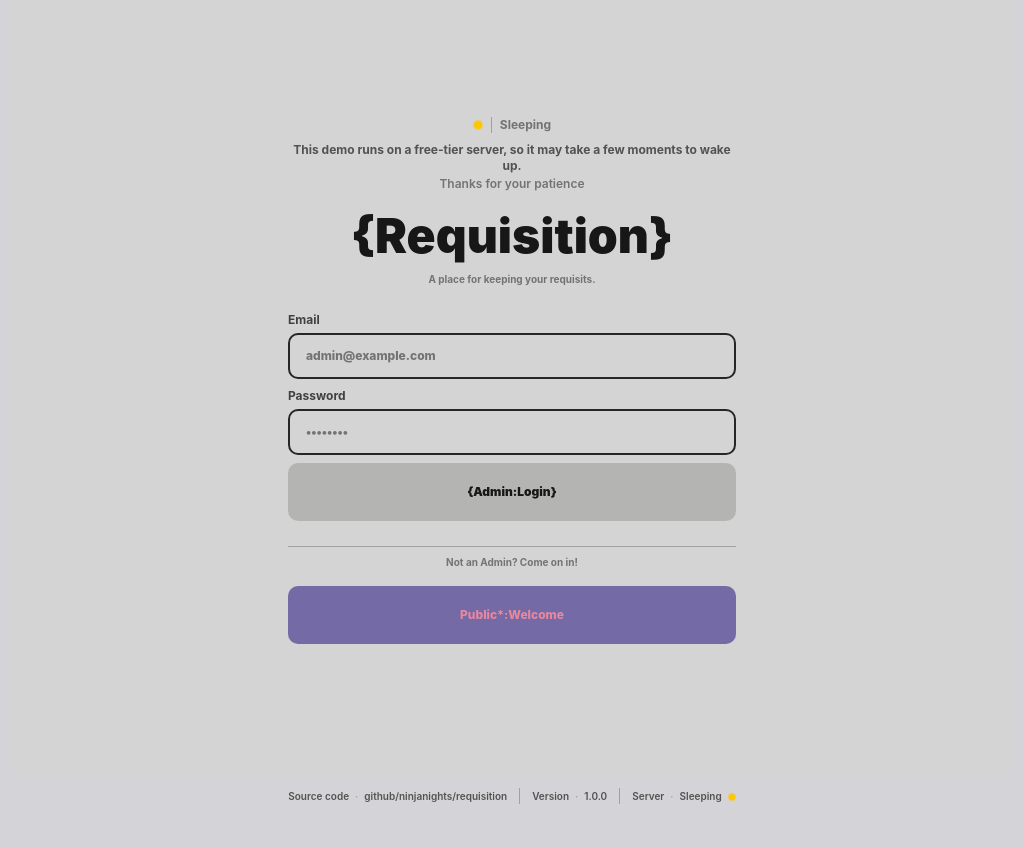
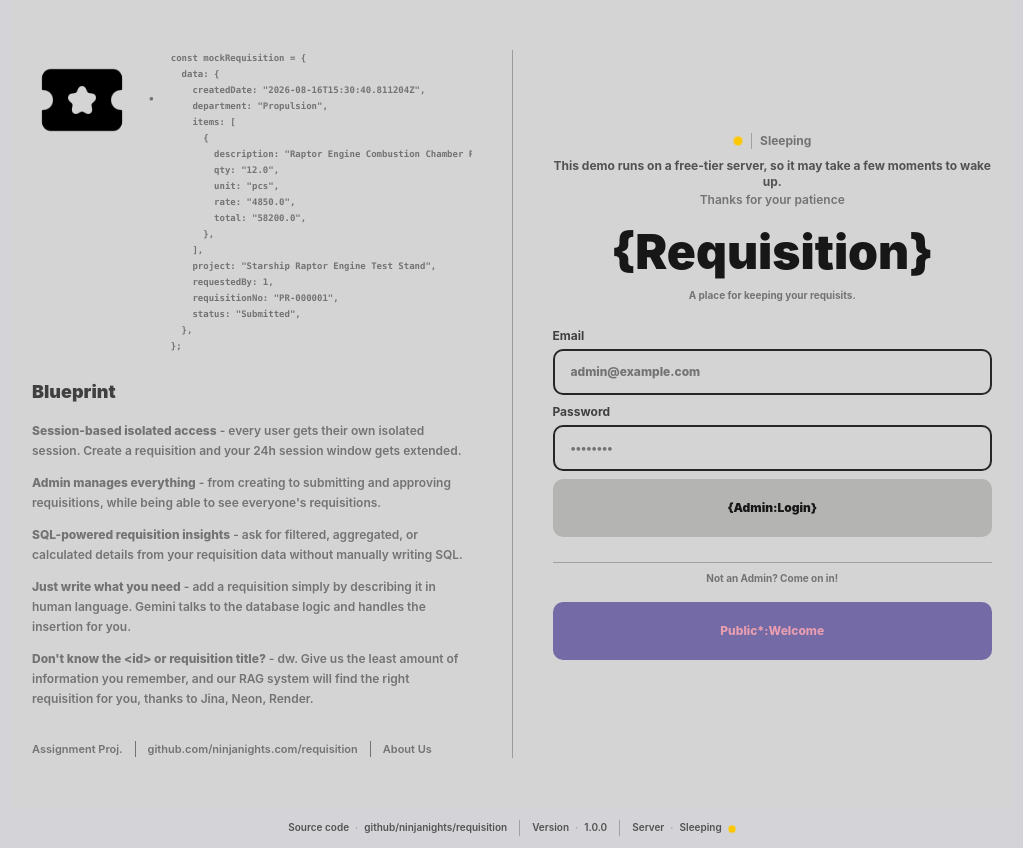
Before and after one commit to ninjanights/requisition, a React (Vite) app in the folder frontend/: page /login in a window 1280 px wide. Shown: the whole page, without its empty margins (128-1151 px from the left). Before the commit the page ends 816 px from the top, so only its background shows below. Built offline with nearby package versions, Linux system fonts and the light colour scheme; no server answers.

Commit message:
login screen info

```diff
--- a/frontend/src/index.css
+++ b/frontend/src/index.css
@@ -2,7 +2,7 @@
 
 :root {
   --app-accent: #120078;
-  --app-secondary: #FD3A69;
+  --app-secondary: #fd688b;
   --app-bg: #d4d4d8;
   --app-border: #262626;
   --app-muted: #525252;
--- a/frontend/src/pages/Documentation.tsx
+++ b/frontend/src/pages/Documentation.tsx
@@ -57,15 +57,31 @@ const workflowSections: Record<
       },
       {
         lead: "Centralized service logic",
-        body: "so requisition, import, search, SQL generation, and question routing stay separated from API handlers.",
+        body: "so requisition, import, search, SQL generation, and question routing remain separated from API handlers.",
       },
       {
-        lead: "Added session-based authentication",
-        body: "with HTTP-only cookies, hashed passwords, and role-aware protected routes.",
+        lead: "Implemented session-based authentication",
+        body: "using HTTP-only cookies, hashed passwords, and role-aware protected routes.",
       },
       {
         lead: "Validated requests and responses",
         body: "through Pydantic schemas before data reaches the database layer.",
+      },
+      {
+        lead: "Designed the PostgreSQL data layer",
+        body: "using SQLAlchemy and Alembic migrations, including requisitions, requisition items, users, and embedding-related data.",
+      },
+      {
+        lead: "Implemented an embedding and semantic-search pipeline",
+        body: "to convert requisition data into searchable vector representations and support AI-powered retrieval.",
+      },
+      {
+        lead: "Integrated AI services for question answering and reranking",
+        body: "allowing user questions to be routed through retrieval, SQL generation, and relevant context before generating responses.",
+      },
+      {
+        lead: "Added admin-controlled requisition workflows",
+        body: "including status management, approvals, and embedding regeneration when relevant requisition data changes.",
       },
     ],
     stack: "FastAPI • Pydantic • SQLAlchemy • HTTP-only Cookies • Password Hashing",
@@ -79,21 +95,29 @@ const workflowSections: Record<
       },
       {
         lead: "Added reusable layouts and navigation",
-        body: "for public users and admin users with protected route handling.",
+        body: "for public and admin users with protected route handling.",
       },
       {
         lead: "Connected frontend services to the API",
-        body: "for login, requisition management, embedding actions, and question responses.",
+        body: "for authentication, requisition management, embedding actions, and question-answering responses.",
       },
       {
         lead: "Styled the interface with Tailwind CSS",
-        body: "using compact, consistent app-level classes for forms, panels, and buttons.",
+        body: "using consistent app-level classes for forms, panels, tables, buttons, and status indicators.",
+      },
+      {
+        lead: "Implemented reusable components and custom hooks",
+        body: "to manage requisition data, authentication state, loading states, and API interactions across pages.",
+      },
+      {
+        lead: "Added responsive UI states and user feedback",
+        body: "including loading indicators, validation, error handling, empty states, and success/error notifications.",
       },
     ],
     stack: "React • TypeScript • Vite • Tailwind CSS • React Router • Axios",
   },
   retrievals: {
-    title: "Retrievals & Generation Process",
+    title: "Retrieval & Generation Process",
     steps: [
       {
         lead: "Generated requisition embeddings",
@@ -101,15 +125,27 @@ const workflowSections: Record<
       },
       {
         lead: "Used vector search",
-        body: "to retrieve relevant requisitions before answering user questions.",
+        body: "to retrieve relevant requisitions and supporting context before answering user questions.",
+      },
+      {
+        lead: "Applied reranking to retrieved results",
+        body: "improving relevance by prioritizing the most contextually appropriate requisitions.",
       },
       {
         lead: "Routed questions through backend services",
-        body: "to decide when to use SQL, semantic retrieval, or generated answers.",
+        body: "determining whether a question should use SQL, semantic retrieval, or generated responses.",
       },
       {
         lead: "Connected Gemini and Jina services",
-        body: "for extraction, embeddings, retrieval context, and final response generation.",
+        body: "for question understanding, embeddings, reranking, retrieval context, and final response generation.",
+      },
+      {
+        lead: "Grounded AI responses in retrieved data",
+        body: "using relevant requisition context to reduce unsupported or fabricated answers.",
+      },
+      {
+        lead: "Handled embedding regeneration",
+        body: "allowing requisition embeddings to be refreshed when relevant requisition data or status changes.",
       },
     ],
     stack: "Gemini • Jina Embeddings • pgvector • Semantic Search • RAG",
--- a/frontend/src/pages/admin/AdminHome.tsx
+++ b/frontend/src/pages/admin/AdminHome.tsx
@@ -146,7 +146,7 @@ const AdminHome = () => {
             {requisitions.map((requisition) => (
               <div
                 key={requisition.id}
-                className="flex h-[52px] items-center text-[14px] font-semibold text-[#120078]"
+                className="flex h-[52px] items-center text-[14px] font-black text-neutral-500"
               >
                 #{requisition.id}
               </div>
@@ -160,7 +160,7 @@ const AdminHome = () => {
                   {columns.map((col) => (
                     <th
                       key={col.key}
-                      className="pb-2 text-left text-[12px] font-bold uppercase text-[#120078]"
+                      className="pb-2 text-left text-[12px] font-black uppercase text-neutral-500"
                     >
                       {col.label}
                     </th>
@@ -252,7 +252,7 @@ const AdminHome = () => {
                   <Eye className="h-5 w-5" />
                 </button>
                 {requisition.is_embedded ? (
-                  <span className="text-[12px] font-bold text-[#120078]">{"<Embedded/>"}</span>
+                  <span className="text-[12px] font-bold text-[var(--app-secondary)]">{"<Embedded/>"}</span>
                 ) : (
                   <button
                     type="button"
--- a/frontend/src/pages/public/Login.tsx
+++ b/frontend/src/pages/public/Login.tsx
@@ -1,8 +1,31 @@
 import { useState, useEffect } from "react";
-import { useNavigate } from "react-router-dom";
+import { Link, useNavigate } from "react-router-dom";
 
 import { useAuth } from "../../context/AuthContext";
 import useBackendStatus from "../../hooks/useBackendStatus";
+
+const blueprintItems = [
+  {
+    head: "Session-based isolated access",
+    body: "every user gets their own isolated session. Create a requisition and your 24h session window gets extended.",
+  },
+  {
+    head: "Admin manages everything",
+    body: "from creating to submitting and approving requisitions, while being able to see everyone's requisitions.",
+  },
+  {
+    head: "SQL-powered requisition insights",
+    body: "ask for filtered, aggregated, or calculated details from your requisition data without manually writing SQL.",
+  },
+  {
+    head: "Just write what you need",
+    body: "add a requisition simply by describing it in human language. Gemini talks to the database logic and handles the insertion for you.",
+  },
+  {
+    head: "Don't know the <id> or requisition title?",
+    body: "dw. Give us the least amount of information you remember, and our RAG system will find the right requisition for you, thanks to Jina, Neon, Render.",
+  },
+];
 
 const Login = () => {
   const navigate = useNavigate();
@@ -49,8 +72,76 @@ const Login = () => {
   }, [authLoading, user, navigate]);
 
   return (
-    <div className="flex min-h-fit flex-col bg-neutral-300 py-[100px]">
-      <main className="flex flex-1 items-center justify-center bg-neutral-300 px-4 py-6 sm:px-6">
+    <div className="min-h-fit bg-neutral-300 py-[50px] sm:py-[50px]">
+      <main className="mx-auto grid w-full max-w-5xl grid-cols-1 gap-8 px-5 lg:grid-cols-[1fr_auto_1fr] lg:gap-10">
+        <section className="flex flex-col justify-between gap-8 text-neutral-500">
+          <div>
+            <div className="mb-6 flex flex-col gap-4 sm:flex-row sm:items-start">
+              <img
+                src="/ticket.png"
+                alt="Requisition tickets"
+                className="h-[100px] w-[100px] shrink-0 object-contain"
+              />
+              <span className="hidden pt-10 text-[18px]
+              font-black leading-none text-neutral-500 sm:block">·</span>
+              <pre className="max-w-full overflow-x-auto text-left font-mono text-[9px] font-semibold leading-4 text-neutral-500">
+{`const mockRequisition = {
+  data: {
+    createdDate: "2026-08-16T15:30:40.811204Z",
+    department: "Propulsion",
+    items: [
+      {
+        description: "Raptor Engine Combustion Chamber Pressure Sensor",
+        qty: "12.0",
+        unit: "pcs",
+        rate: "4850.0",
+        total: "58200.0",
+      },
+    ],
+    project: "Starship Raptor Engine Test Stand",
+    requestedBy: 1,
+    requisitionNo: "PR-000001",
+    status: "Submitted",
+  },
+};`}
+              </pre>
+            </div>
+
+            <h2 className="mb-4 text-[18px] font-black text-neutral-700">Blueprint</h2>
+
+            <ul className="space-y-3 text-[12px] font-semibold leading-5 text-neutral-500">
+              {blueprintItems.map((item) => (
+                <li key={item.head}>
+                  <span className="font-extrabold text-neutral-500">{item.head}</span>
+                  {" - "}
+                  {item.body}
+                </li>
+              ))}
+            </ul>
+          </div>
+
+          <div className="flex flex-wrap items-center gap-3 text-[11px] font-semibold text-neutral-500">
+            <span>Assignment Proj.</span>
+            <span className="h-4 w-px bg-neutral-500" />
+            <a
+              href="https://github.com/ninjanights/requisition"
+              target="_blank"
+              rel="noreferrer"
+              className="transition hover:text-neutral-800"
+            >
+              github.com/ninjanights.com/requisition
+            </a>
+            <span className="h-4 w-px bg-neutral-500" />
+            <Link to="/docs" className="transition hover:text-neutral-800">
+              About Us
+            </Link>
+          </div>
+        </section>
+
+        <div className="hidden w-px bg-neutral-500/60 lg:block" />
+        <div className="h-px bg-neutral-500/60 lg:hidden" />
+
+        <section className="flex items-center justify-center">
           <div className="flex w-full max-w-md -translate-y-2 flex-col items-center text-center">
             {/** backend status */}
             <div className="mb-5 text-center">
@@ -165,6 +256,7 @@ const Login = () => {
               {"Public*:Welcome"}
             </button>
           </div>
+        </section>
       </main>
     </div>
   );
--- a/frontend/src/pages/public/PublicHome.tsx
+++ b/frontend/src/pages/public/PublicHome.tsx
@@ -129,7 +129,7 @@ const PublicHome = () => {
             {requisitions.map((requisition) => (
               <div
                 key={requisition.id}
-                className="flex h-[52px] items-center text-[14px] font-semibold text-[#120078]"
+                className="flex h-[52px] items-center text-[14px] font-black text-neutral-500"
               >
                 #{requisition.id}
               </div>
@@ -143,7 +143,7 @@ const PublicHome = () => {
                   {columns.map((col) => (
                     <th
                       key={col.key}
-                      className="pb-2 text-left text-[12px] font-bold uppercase text-[#120078]"
+                      className="pb-2 text-left text-[12px] font-black uppercase text-neutral-500"
                     >
                       {col.label}
                     </th>
@@ -236,7 +236,7 @@ const PublicHome = () => {
                   <Eye className="h-5 w-5" />
                 </button>
                 {requisition.is_embedded ? (
-                  <span className="text-[12px] font-bold text-[#120078]">{"<Embedded/>"}</span>
+                  <span className="text-[12px] font-bold text-[var(--app-secondary)]">{"<Embedded/>"}</span>
                 ) : (
                   <button
                     type="button"
```
Also changed, not shown: frontend/public/ticket.png (added). Lines whose indentation alone changed are shown as unchanged.
